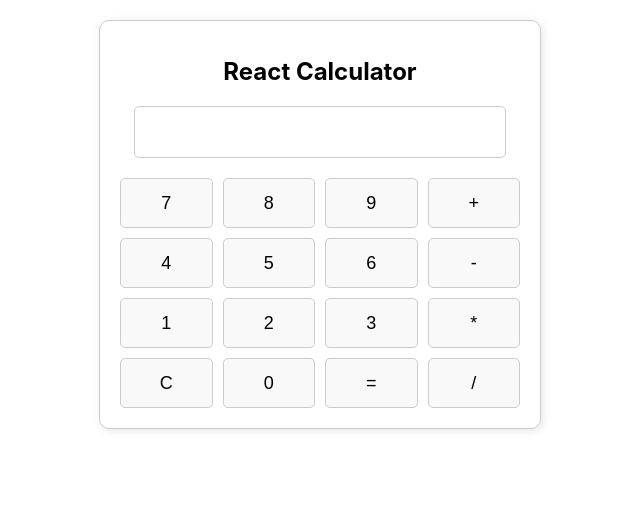
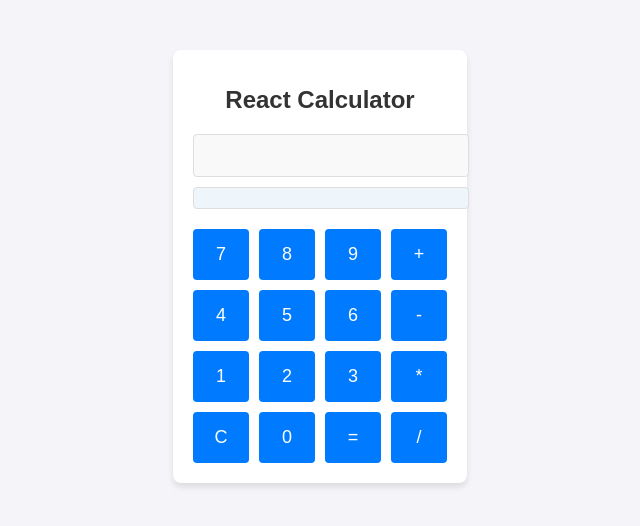
Before and after one commit to satwikbhat1/calculator, a React (Create React App) app: page / in a window 1280 px wide. Shown: the top 526 px of the page, without its empty margins (320-960 px from the left). Built offline with nearby package versions, Linux system fonts and the light colour scheme.

Commit message:
Update App.css

```diff
--- a/src/App.css
+++ b/src/App.css
@@ -1,27 +1,46 @@
+body {
+  font-family: Arial, sans-serif;
+  text-align: center;
+  background-color: #f4f4f9;
+}
+
 .calculator {
-  text-align: center;
-  max-width: 400px;
-  margin: 20px auto;
-  border: 1px solid #ccc;
-  border-radius: 10px;
+  display: inline-block;
+  margin: 50px auto;
   padding: 20px;
-  box-shadow: 2px 2px 10px rgba(0, 0, 0, 0.1);
+  border-radius: 8px;
+  background: white;
+  box-shadow: 0px 4px 6px rgba(0, 0, 0, 0.1);
 }
 
 .calculator h1 {
+  margin-bottom: 20px;
   font-size: 24px;
-  margin-bottom: 20px;
+  color: #333;
 }
 
 .calculator-input {
-  width: 90%;
-  height: 40px;
+  width: 100%;
+  padding: 10px;
+  margin-bottom: 10px;
+  font-size: 18px;
+  text-align: right;
+  border: 1px solid #ddd;
+  border-radius: 4px;
+  background-color: #f9f9f9;
+}
+
+.result {
+  width: 100%;
+  padding: 10px;
   margin-bottom: 20px;
+  font-size: 20px;
   text-align: right;
-  font-size: 18px;
-  border: 1px solid #ccc;
-  border-radius: 5px;
-  padding: 5px;
+  border: 1px solid #ddd;
+  border-radius: 4px;
+  background-color: #eef6fc;
+  color: #007BFF;
+  font-weight: bold;
 }
 
 .calculator-buttons {
@@ -31,18 +50,19 @@
 }
 
 .calculator-button {
-  height: 50px;
+  padding: 15px;
   font-size: 18px;
-  border: 1px solid #ccc;
-  border-radius: 5px;
-  background-color: #f9f9f9;
+  border: none;
+  border-radius: 4px;
   cursor: pointer;
+  background: #007BFF;
+  color: white;
 }
 
 .calculator-button:hover {
-  background-color: #e0e0e0;
+  background: #0056b3;
 }
 
 .calculator-button:active {
-  background-color: #d0d0d0;
+  background: #004085;
 }
```
